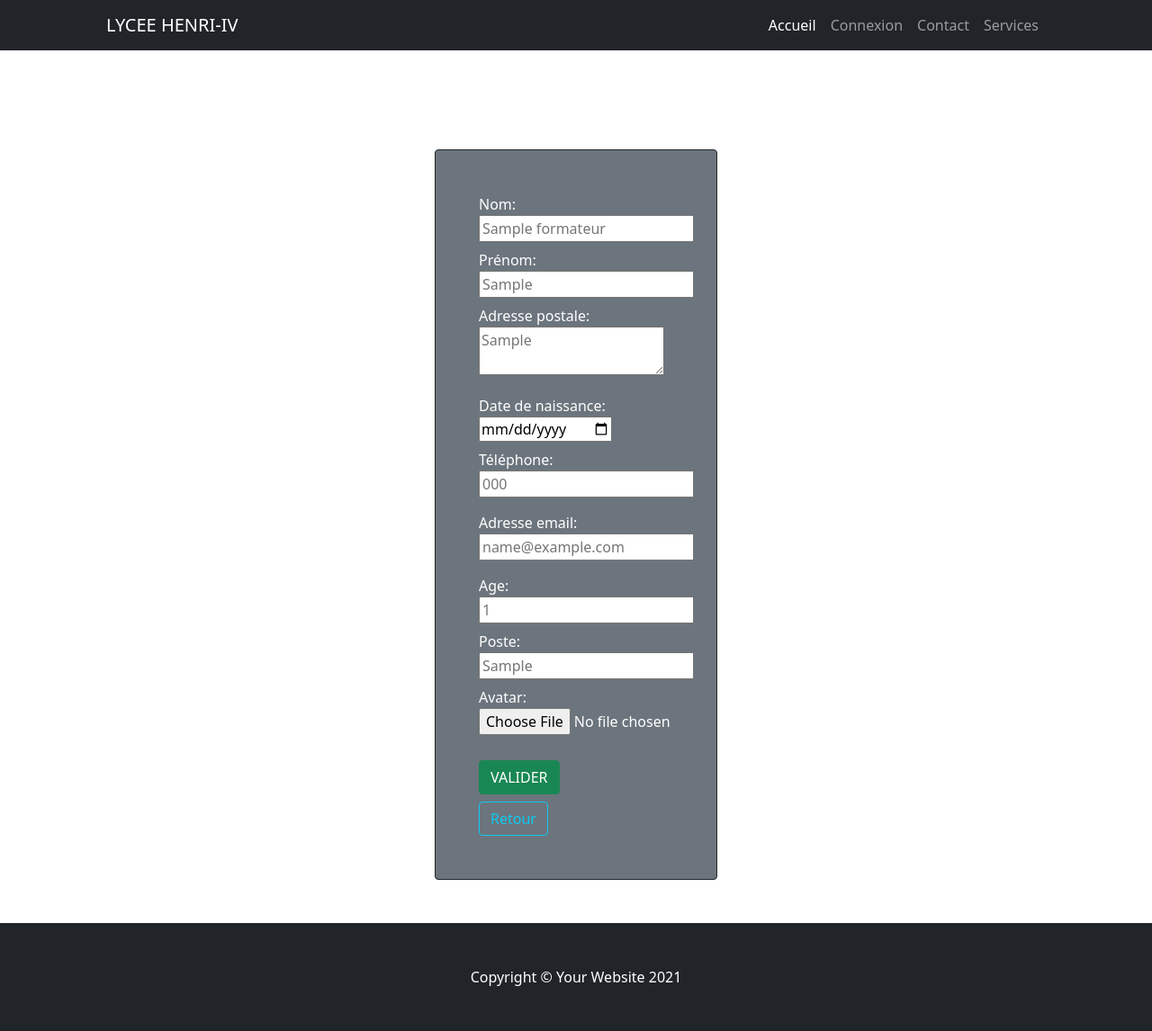
After one commit to FR-Marie/PHP-CRUD-GROUPE, a PHP site: page /editer_formateur.php?id_formateur=1 in a window 1280 px wide. The commit adds this page. Shown: the whole page at 90% size. Run offline with PHP 8.4, Linux system fonts and the light colour scheme; a user stored in the database is signed in; tables that the repository leaves empty hold one stand-in row (values such as "Sample post").

Commit message:
edition formateurs OK

```diff
--- a/details_formateurs.php
+++ b/details_formateurs.php
@@ -118,7 +118,7 @@ if (isset($_POST["btn-deconnexion"])){
         <div class="d-flex justify-content-center mt-4">
         <!---------BTN EDITER-------->
         <form action="" method="POST" class="me-3">
-            <button type="submit" name="btn-editer-formateur" class="btn btn-outline-warning mb-5">Editer</button>
+            <a class="btn btn-outline-warning mb-5" href="editer_formateur.php?id_formateur=<?=$details["id_formateur"]?>">Editer</a>
         </form>
 
         <!---------BTN SUPPRIMER-------->
--- /dev/null
+++ b/editer_formateur.php
@@ -0,0 +1,277 @@
+<?php
+session_start();
+
+if(isset($_SESSION["email"])){
+
+
+if (isset($_POST["btn-deconnexion"])){
+    echo "btn ok";
+    session_unset();
+    session_destroy();
+    header("location: index.php");
+}
+?>
+
+<!DOCTYPE html>
+<html lang="en">
+<head>
+    <meta charset="utf-8" />
+    <meta name="viewport" content="width=device-width, initial-scale=1, shrink-to-fit=no" />
+    <meta name="description" content="" />
+    <meta name="author" content="" />
+
+    <!-----bootstrap---->
+    <link href="https://cdn.jsdelivr.net/npm/bootstrap@5.1.3/dist/css/bootstrap.min.css" rel="stylesheet" integrity="sha384-1BmE4kWBq78iYhFldvKuhfTAU6auU8tT94WrHftjDbrCEXSU1oBoqyl2QvZ6jIW3" crossorigin="anonymous">
+
+    <title>Détails formateur</title>
+
+
+    <!-- Favicon-->
+    <link rel="icon" type="image/x-icon" href="assets/favicon.ico" />
+    <!-- Core theme CSS (includes Bootstrap)-->
+    <link href="css/styles.css" rel="stylesheet" />
+</head>
+<body>
+
+
+
+<!-- Responsive navbar-->
+<nav class="navbar navbar-expand-lg navbar-dark bg-dark">
+    <div class="container px-5">
+        <a class="navbar-brand" href="#!">LYCEE HENRI-IV</a>
+        <button class="navbar-toggler" type="button" data-bs-toggle="collapse" data-bs-target="#navbarSupportedContent" aria-controls="navbarSupportedContent" aria-expanded="false" aria-label="Toggle navigation"><span class="navbar-toggler-icon"></span></button>
+        <div class="collapse navbar-collapse" id="navbarSupportedContent">
+            <ul class="navbar-nav ms-auto mb-2 mb-lg-0">
+                <li class="nav-item"><a class="nav-link active" aria-current="page" href="accueil.php">Accueil</a></li>
+                <li class="nav-item"><a class="nav-link" href="#!">Connexion</a></li>
+                <li class="nav-item"><a class="nav-link" href="#!">Contact</a></li>
+                <li class="nav-item"><a class="nav-link" href="#!">Services</a></li>
+            </ul>
+        </div>
+    </div>
+</nav>
+
+
+<?php
+$user = "root";
+$pass = "";
+
+try {
+    $db = new PDO("mysql:host=localhost;dbname=ecole_assiamarie;charset=UTF8", $user, $pass);
+    $db->setAttribute(PDO::ATTR_ERRMODE, PDO::ERRMODE_EXCEPTION);
+    //echo "connexion à la BD réussie";
+
+}catch (PDOException $exception){
+    //echo "Echec de la connexion à la BD" . $exception->getMessage();
+    die();
+}
+
+
+?>
+<!-----------------------------SI LA CO AVEC LA DB EST OK => TRAITEMENT-------------------------------->
+    <?php
+
+    if($db){
+        $sql = "SELECT * FROM formateurs WHERE id_formateur = ?";
+        $formateurID = $_GET["id_formateur"];
+
+        $request = $db->prepare($sql);
+        $request->bindParam(1, $formateurID);
+
+        $request->execute();
+
+        $formateur_edit = $request->fetch(PDO::FETCH_ASSOC);
+        }
+
+    ?>
+
+<!------------------FORMULAIRE D'EDITION DU PRODUIT------------------>
+
+<div class="container-fluid">
+    <div class="row">
+
+        <h2 class="text-white text-center mt-5">Editer <?= $formateur_edit["nom_formateur"] . " " . $formateur_edit["prenom_formateur"] ?></h2>
+
+        <div class="col mt-3">
+
+            <form method="POST" enctype="multipart/form-data" class="w-25 m-auto text-white bg-secondary rounded  border border-dark text-start ps-5 mb-5 pb-5">
+
+                <div class="mt-5 mb-2">
+                    <label for="nom_formateur" class="d-block">Nom: </label>
+                    <input type="text" name="nom_formateur" placeholder="<?=$formateur_edit["nom_formateur"]?>" required>
+                </div>
+
+                <div class="mb-2">
+                    <label for="prenom_formateur" class="d-block">Prénom: </label>
+                    <input type="text" name="prenom_formateur" placeholder="<?=$formateur_edit["prenom_formateur"]?>"required>
+                </div>
+
+                <div class="mb-3">
+                    <label for="adresse_formateur" class="d-block">Adresse postale: </label>
+                    <textarea type="text" name="adresse_formateur" placeholder="<?=$formateur_edit["adresse_formateur"]?>" required></textarea>
+                </div>
+
+                <div class="mb-2">
+                    <label for="date_naissance_formateur" class="d-block">Date de naissance: </label>
+                    <input type="date" name="date_naissance_formateur" placeholder="<?= $formateur_edit["date_naissance_formateur"] ?>">
+                </div>
+
+                <div class="mb-3">
+                    <label for="telephone_formateur" class="d-block">Téléphone: </label>
+                    <input type="number" min=0 name="telephone_formateur" placeholder="<?=$formateur_edit["telephone_formateur"]?>" required>
+                </div>
+
+                <div class="mb-3">
+                    <label for="email_formateur" class="d-block">Adresse email: </label>
+                    <input type="email" name="email_formateur" placeholder="<?=$formateur_edit["email_formateur"]?>" required>
+                </div>
+
+                <div class="mb-2">
+                    <label for="age_formateur" class="d-block">Age: </label>
+                    <input type="number" min=0 name="age_formateur" placeholder="<?=$formateur_edit["age_formateur"]?>"required>
+                </div>
+
+                <div class="mb-2">
+                    <label for="matiere_formateur" class="d-block">Poste: </label>
+                    <input type="text" name="matiere_formateur" placeholder="<?=$formateur_edit["matiere_formateur"]?>"required>
+                </div>
+
+                <div class="mb-4">
+                    <label for="avatar_formateur" class="d-block">Avatar: </label>
+                    <input type="file" name="avatar_formateur" class="" required>
+                </div>
+
+
+                <!-------------BTN SUBMIT------------>
+                    <button type="submit" class="btn btn-success mt-1 mb-2" name="btn-valider-edit">VALIDER</button>
+
+                <div>
+                    <a href="details_formateurs.php" class="btn btn-outline-info">Retour</a>
+                </div>
+
+
+            </form>
+
+        </div>
+
+
+    </div>
+</div>
+
+
+
+<!---------------------------TRAITEMENT IMAGE---------------------------------->
+
+<!-----------------------------TRAITEMENT DE L'EDITION PRODUIT-------------------------------->
+<?php
+
+if (isset($_POST["btn-valider-edit"])){
+
+if(isset($_FILES["avatar_formateur"])){
+
+    //répertoire de destination des images
+    $repertoireImage = "assets/";
+
+    //répertoire de destination + composante finale d'un chemin (basename) avec en paramètres
+    //un tableau associatif multi dim $_FILES["image_produit"]["name"] (name = le nom de l'image)
+    $avatar_formateur = $repertoireImage . basename($_FILES["avatar_formateur"]["name"]);
+
+    //Image téléchargée du formulaire ($_post) avec son répertoire, son nom et son image
+    $_POST["avatar_formateur"] = $avatar_formateur;
+
+    if(move_uploaded_file($_FILES["avatar_formateur"]["tmp_name"], $avatar_formateur)){
+        ?>
+        <div class="alert alert-success w-50 m-auto">
+            <p>Fichier validé et téléchargé avec succès</p>
+            <a href="accueil.php" class="btn btn-warning">Retour accueil</a>
+        </div>
+        <?php
+    }else{
+        ?>
+        <div class="alert alert-danger w-50 m-auto">
+            <p>Erreur lors du téléchargement de l'image</p>
+            <a href="accueil.php" class="btn btn-warning">Retour accueil</a>
+        </div>
+        <?php
+    }
+}else{
+    ?>
+    <div class="alert alert-danger w-50 m-auto">
+        <p>Format fichier invalide</p>
+        <a href="accueil.php" class="btn btn-warning">Retour accueil</a>
+    </div>
+    <?php
+}
+
+
+
+if($db){
+    $sql = "UPDATE `formateurs` SET `nom_formateur`=?,`prenom_formateur`=?,`adresse_formateur`=?,`avatar_formateur`=?,`date_naissance_formateur`=?,`telephone_formateur`=?,`email_formateur`=?,`age_formateur`=?,`matiere_formateur`=? WHERE id_formateur = ?";
+
+    $request = $db->prepare($sql);
+
+    $id = $_GET["id_formateur"];
+
+    $request->execute([
+        $_POST["nom_formateur"],
+        $_POST["prenom_formateur"],
+        $_POST["adresse_formateur"],
+        $_POST["avatar_formateur"],
+        $_POST["date_naissance_formateur"],
+        $_POST["telephone_formateur"],
+        $_POST["email_formateur"],
+        $_POST["age_formateur"],
+        $_POST["matiere_formateur"],
+        $id
+
+    ]);
+
+    if($request){
+        ?>
+        <div>
+            <p class="alert alert-success">Réussite de la mise à jour produit</p>
+            <a href="accueil.php" class="btn btn-warning">Retour accueil</a>
+        </div>
+        <?php
+    }else{
+        ?>
+        <div>
+            <p class="alert alert-danger">Echec de la mise à jour produit</p>
+            <a href="accueil.php" class="btn btn-warning">Retour accueil</a>
+        </div>
+        <?php
+    }
+}
+}
+
+?>
+
+
+
+<!-----------------------SI SESSION PAS OK------------------------->
+<?php
+
+}else{
+    ?>
+    <div class="alert alert-warning text-light">
+        <p>vous devez être connecté pour voir cette page!</p>
+        <button><a href="index.php">Se connecter</a></button>
+    </div>
+    <?php
+}
+
+
+?>
+
+<!-- Footer-->
+<footer class="py-5 bg-dark">
+
+    <div class="container px-4 px-lg-5"><p class="m-0 text-center text-white">Copyright &copy; Your Website 2021</p></div>
+
+</footer>
+<!-- Bootstrap core JS-->
+<script src="https://cdn.jsdelivr.net/npm/bootstrap@5.1.3/dist/js/bootstrap.bundle.min.js"></script>
+<!-- Core theme JS-->
+<script src="js/scripts.js"></script>
+</body>
+</html>
```
Also changed, not shown: affichage_formateurs.php (+8 -3 lines), assets/TEST PRODUIT.png (added).
